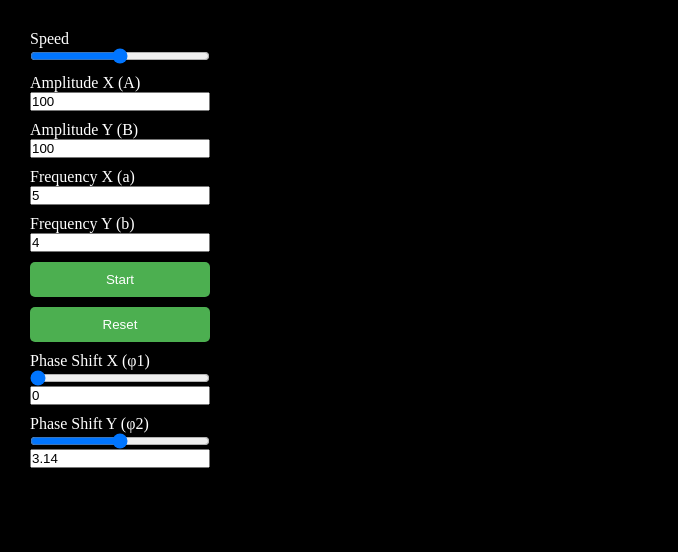
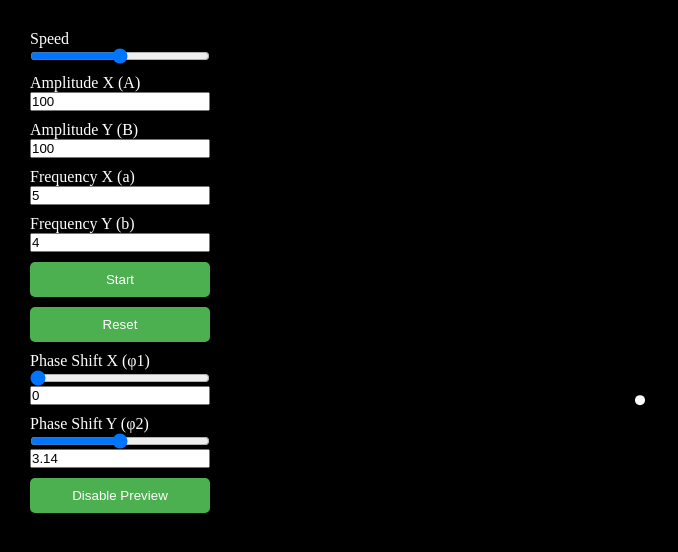
Before and after one commit to randomassmoron/LissajousPatterns, a plain HTML site: page index.html in a window 1280 px wide. Shown: the whole page, without its empty margins (0-678 px from the left). Drawn offline with Linux system fonts and the light colour scheme.

Commit message:
Update index.html

```diff
--- a/index.html
+++ b/index.html
@@ -46,7 +46,7 @@
                 <input type="range" id="phi2" min="0" max="6.28" step="0.01" value="3.14">
                 <input type="number" id="phi2Value" value="3.14" step="0.01">
             </div>
-
+            <button id="previewToggleButton">Disable Preview</button>
         </div>
     </div>
 <!--
```
